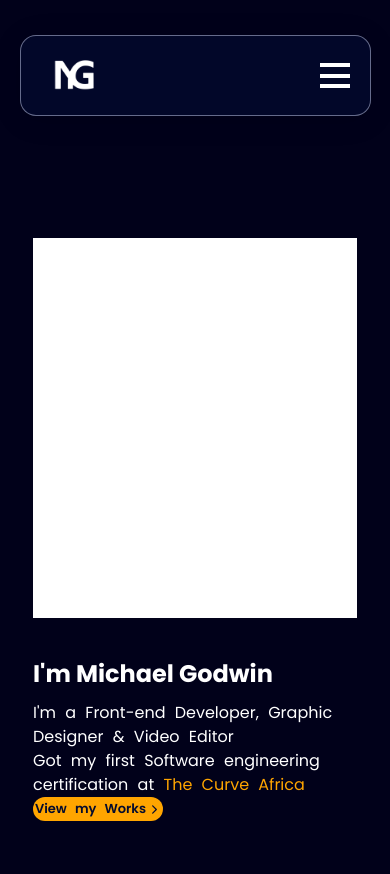
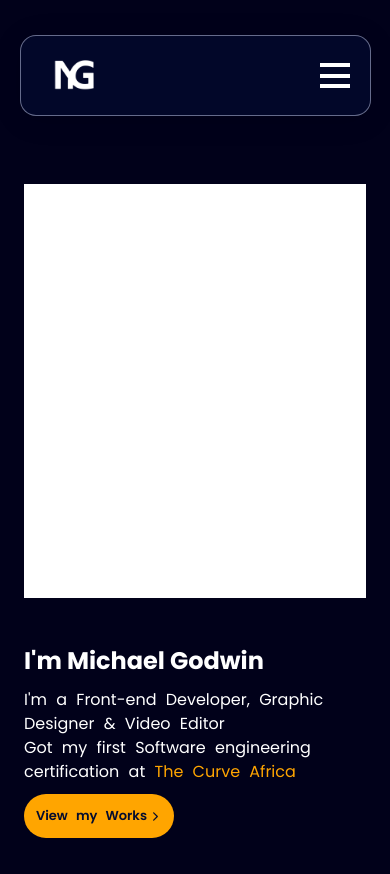
Before and after one commit to Lordmichael1/My-Portfolio, a React (Vite) app: page / in a window 390 px wide. Built offline with nearby package versions, Linux system fonts and the light colour scheme.

Commit message:
header responsiveness modified

```diff
--- a/src/Components/Header/Header.css
+++ b/src/Components/Header/Header.css
@@ -1,4 +1,3 @@
-/* Main header styles */
 .MainHeader {
     width: 90%;
     height: 12vh;
@@ -31,15 +30,17 @@
 
 }
 
-/* Navigation styles */
+
 .nav {
     width: 50%;
     height: 100%;
+    /* background-color: aqua; */
     display: flex;
     justify-content: space-around;
     align-items: center;
     font-weight: 200;
     font-size: 15px;
+
 }
 
 .nav a.active {
@@ -48,13 +49,13 @@
     font-size: 20px;
 }
 
-/* Logo styles */
+
+
 .logo {
     width: 40%;
     height: 100%;
 
     & img {
-        width: 40%;
         height: 100%;
         /* background-color: bisque; */
     }
@@ -159,7 +160,6 @@
     height: 100%;
 
     & img {
-        width: 15%;
         height: 100%;
         /* background-color: bisque; */
     }
--- a/src/Components/Header/Header.jsx
+++ b/src/Components/Header/Header.jsx
@@ -16,7 +16,7 @@ const Header = () => {
     <div className="MainHeader">
       <div className="subHeader">
         <div className="logo">
-          <Link to="/" className="nav-link">
+          <Link to="/">
             <img src={logo} alt="Logo" />
           </Link>
         </div>
--- a/src/Components/Home/Home.css
+++ b/src/Components/Home/Home.css
@@ -8,9 +8,9 @@
     justify-content: flex-end;
 
     & .Hero {
-      width: 90%;
+      width: 95%;
       height: 80%;
-      /* background-color: #fff; */
+      /* background-color: #000; */
       display: flex;
       gap: 20px;
 
@@ -86,7 +86,7 @@
 
       & .Hero {
         flex-direction: column-reverse; /* Picture on top, text below */
-        height: auto;
+        height: 80%;
         align-items: center;
         gap: 10px;
         padding-bottom: 50px;
@@ -94,7 +94,7 @@
 
         & .picture {
           width: 100%;
-          height: 45vh; /* Adjust height based on image aspect ratio */
+          height: 50vh; /* Adjust height based on image aspect ratio */
         }
 
         & .text {
@@ -103,7 +103,15 @@
 
           & .lowerText {
             font-size: 16px; /* Adjust font size for smaller screens */
-            line-height: 24px; /* Adjust line height for better readability */
+            line-height: 24px;
+            gap: 10px;
+
+
+            & .btn {
+              width: 150px;
+              height: 50px;
+              padding: 10px 0px 10px 0px;
+            }
           }
         }
       }
--- a/src/Pages/About/About.jsx
+++ b/src/Pages/About/About.jsx
@@ -16,7 +16,7 @@ const About = () => {
                     <div className="AboutLowerText">
                         <div className="Aboutpag">
                             <p>My name is Michael Ifakachukwu Godwin, from Delta State, Nigeria.</p> <br></br>
-                            <p>I grew up with the love for tech, so i started with graphic design, smartphone graphic design in particular. This was around 2020 when i had not Laptop then, so i just used my phone, From that to learning Smartphone video editing, i started hosting classes to earn some pocket money for myself and i was able to buy myself a laptop to work with.</p>
+                            <p>I grew up with the love for tech, so i started with graphic design, smartphone graphic design in particular. This was around 2020 when i had no Laptop to work with, so i just used my phone, From that to learning Smartphone video editing, i started hosting classes to earn some pocket money for myself and i was able to buy myself a laptop to work with.</p>
                         </div>
                     </div>
                 </div>
```
